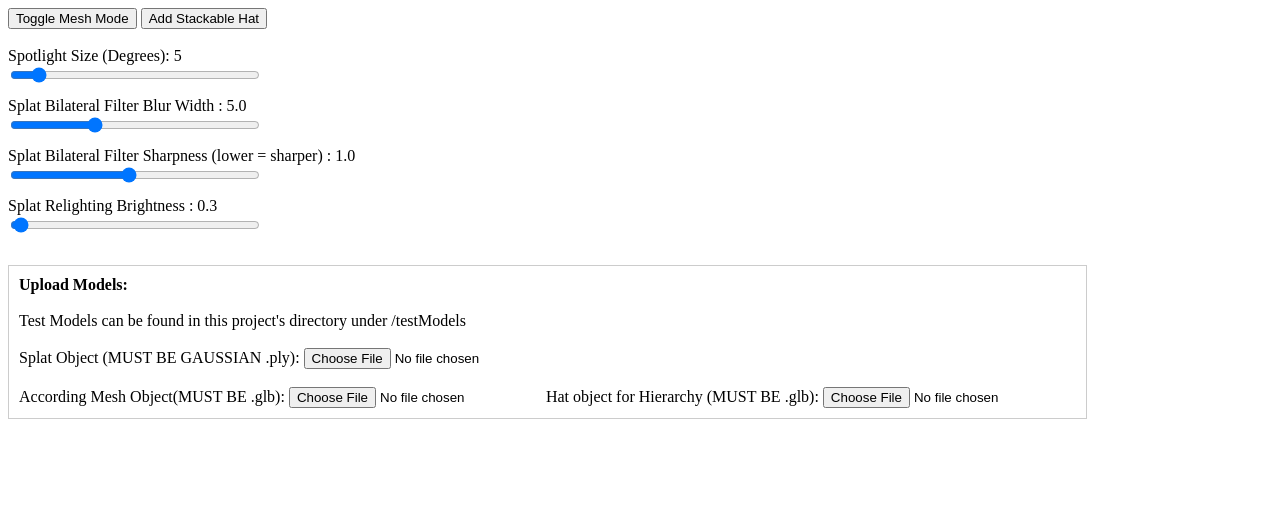
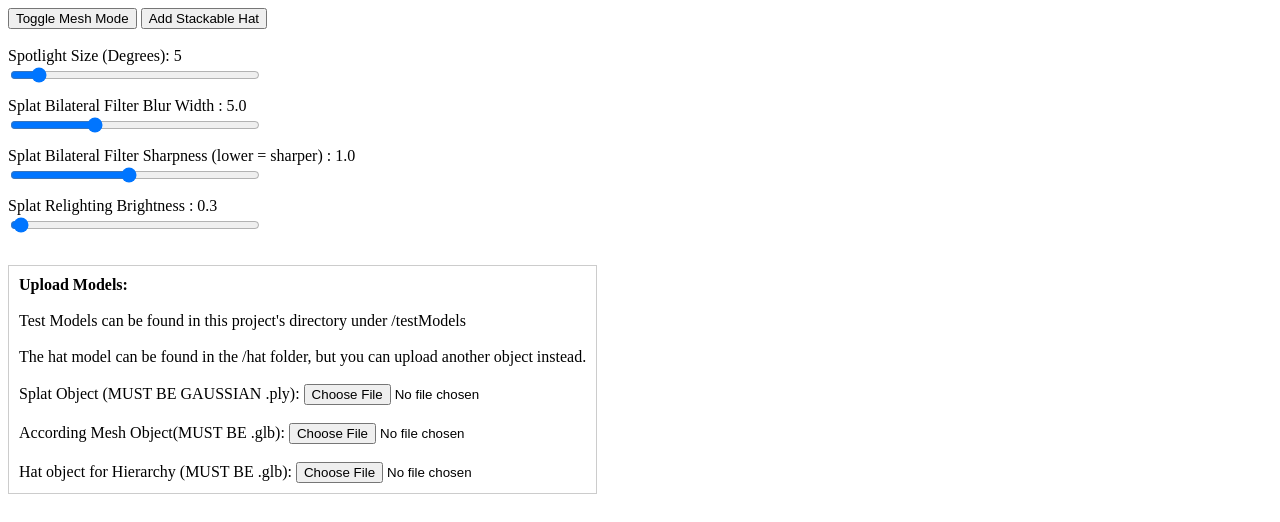
Before and after one commit to nmpowers/Final-Project, a plain HTML site: page index.html in a window 1280 px wide. Drawn offline with Linux system fonts and the light colour scheme.

Commit message:
Fixing spacing

```diff
--- a/index.html
+++ b/index.html
@@ -353,12 +353,13 @@ void main() {
 
         <div style="margin-bottom: 10px; padding: 10px; border: 1px solid #ccc; display: inline-block;">
             <b>Upload Models:</b><br><br>
-            Test Models can be found in this project's directory under /testModels
+            Test Models can be found in this project's directory under /testModels <br><br>
+            The hat model can be found in the /hat folder, but you can upload another object instead.
             <br> <br>
             <label>Splat Object (MUST BE GAUSSIAN .ply): </label>
             <input type="file" id="splatUpload" accept=".ply"><br><br>
             <label>According Mesh Object(MUST BE .glb): </label>
-            <input type="file" id="meshUpload" accept=".glb">
+            <input type="file" id="meshUpload" accept=".glb"><br><br>
             <label>Hat object for Hierarchy (MUST BE .glb): </label>
             <input type="file" id="hatUpload" accept=".glb">
         </div>
```
